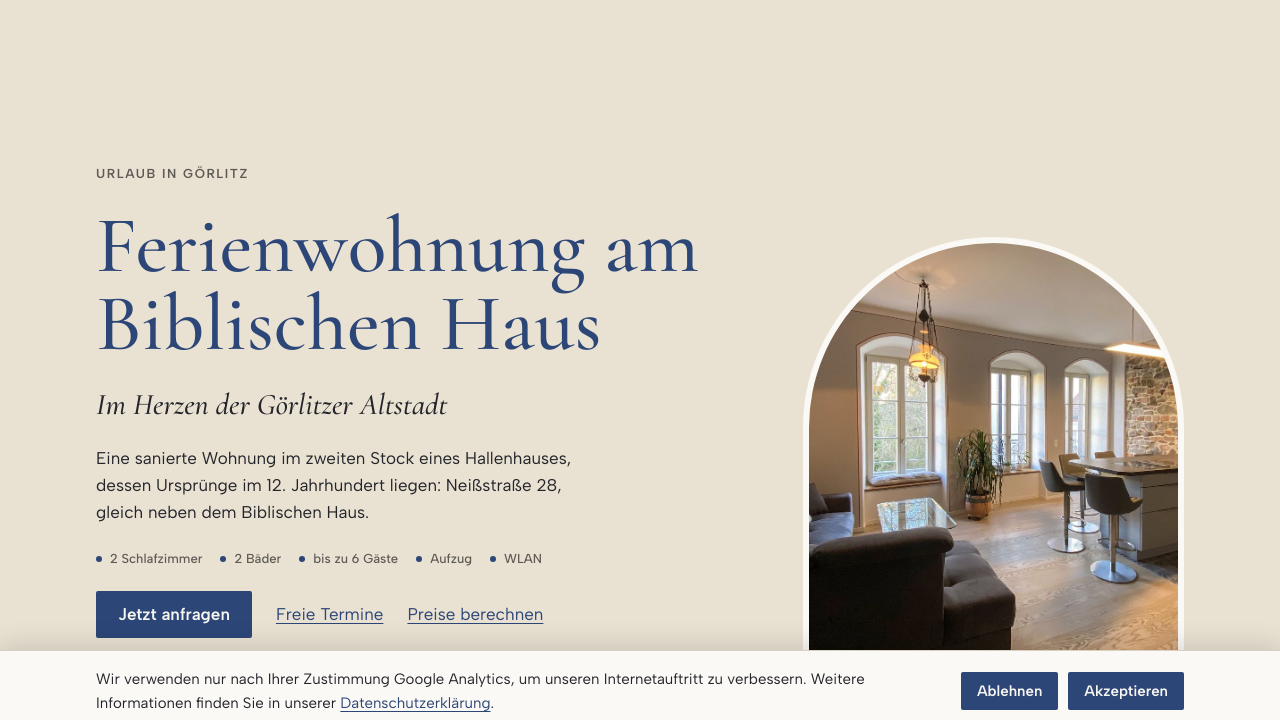
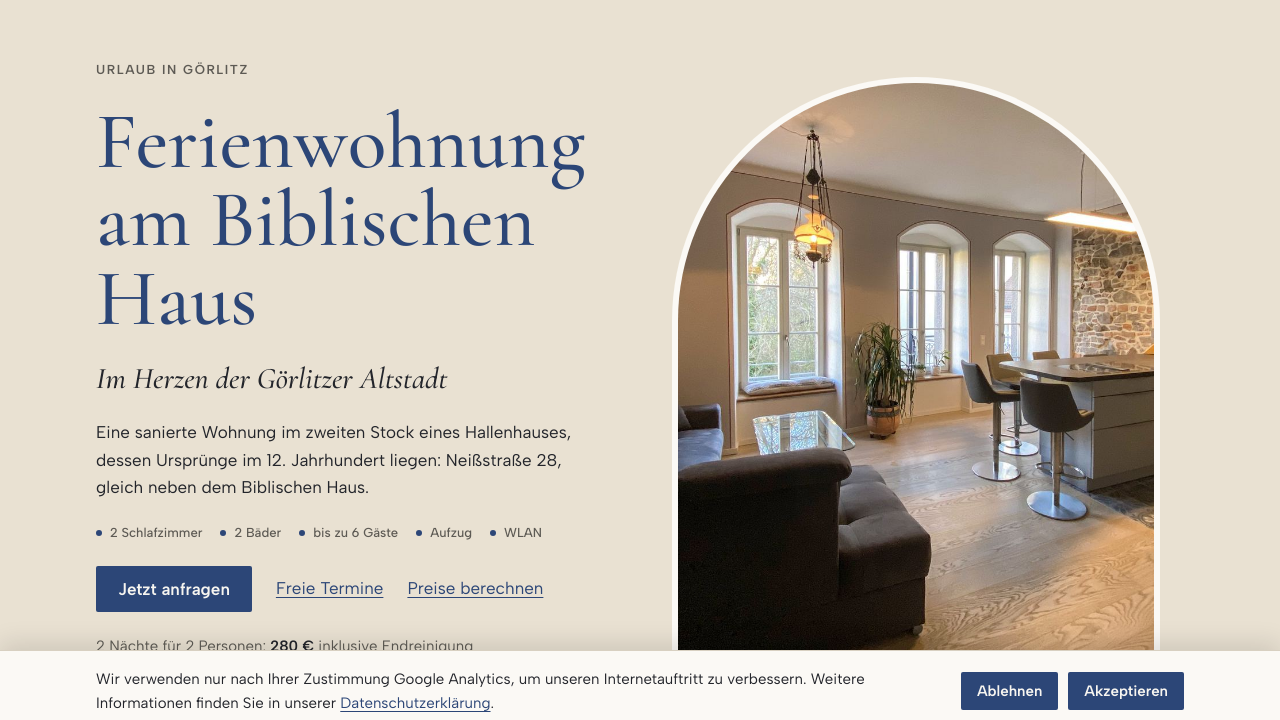
Before and after one commit to vinimichel/vinzenzmichel.github.io, a plain HTML site: page index.html in a window 1280 px wide. Shown: the part 69-789 px from the top of the page. Drawn offline with Linux system fonts and the light colour scheme.

Commit message:
Give the living-room photo more room in the hero
The arch now takes half the hero on desktop (up to 580px, capped by the
viewport height so it stays on the first screen) and up to 520px when
stacked. The hero no longer inherits the section padding, which left
an empty band above the heading.

Co-Authored-By: Claude Opus 5.5 <noreply@anthropic.com>

```diff
--- a/style.css
+++ b/style.css
@@ -129,13 +129,13 @@ img { display: block; max-width: 100%; height: auto; }
 .button[disabled] { opacity: 0.6; cursor: progress; }
 
 /* Hero: linen band with the living room in an arch */
-.hero { background: var(--linen); border-bottom: 1px solid var(--line); }
+.hero { background: var(--linen); border-bottom: 1px solid var(--line); padding-block: 0; }
 .hero .wrap {
   display: grid;
-  grid-template-columns: minmax(0, 1.25fr) minmax(0, 0.75fr);
-  gap: clamp(32px, 6vw, 72px);
+  grid-template-columns: minmax(0, 1fr) minmax(0, 1fr);
+  gap: clamp(32px, 5vw, 64px);
   align-items: end;
-  padding-block: clamp(32px, 6vw, 72px) 0;
+  padding-block: clamp(32px, 5vw, 64px) 0;
 }
 .hero-text { display: grid; gap: 22px; padding-bottom: clamp(32px, 6vw, 72px); min-width: 0; }
 .hero h1 { font-size: var(--step-4); font-weight: 500; line-height: 0.98; color: var(--indigo); }
@@ -166,8 +166,10 @@ img { display: block; max-width: 100%; height: auto; }
 .arch.portrait .frame { aspect-ratio: 4 / 5; }
 .arch.portrait img { height: 100%; object-fit: cover; }
 figcaption { font-size: var(--step-0); color: var(--muted); }
-.hero .arch { justify-self: end; width: min(100%, 400px); }
-.hero .arch img { object-position: 42% 50%; }
+/* The living room is the first thing guests see: the arch fills the first screen on desktop */
+.hero .arch { justify-self: end; width: min(100%, 580px); }
+.hero .arch .frame { max-height: calc(100svh - 190px); }
+.hero .arch img { object-position: 45% 50%; }
 .hero .arch figcaption { padding-bottom: 12px; }
 
 /* Sections */
@@ -515,7 +517,7 @@ footer address { font-style: normal; }
 }
 @media (max-width: 820px) {
   .hero .wrap, .split, .contact, .facts, .neighbour .wrap { grid-template-columns: minmax(0, 1fr); }
-  .hero .arch { justify-self: start; width: min(100%, 380px); }
+  .hero .arch { justify-self: start; width: min(100%, 520px); }
   .hero-text { padding-bottom: 0; }
   .history-split .arch { justify-self: start; }
 }
```
